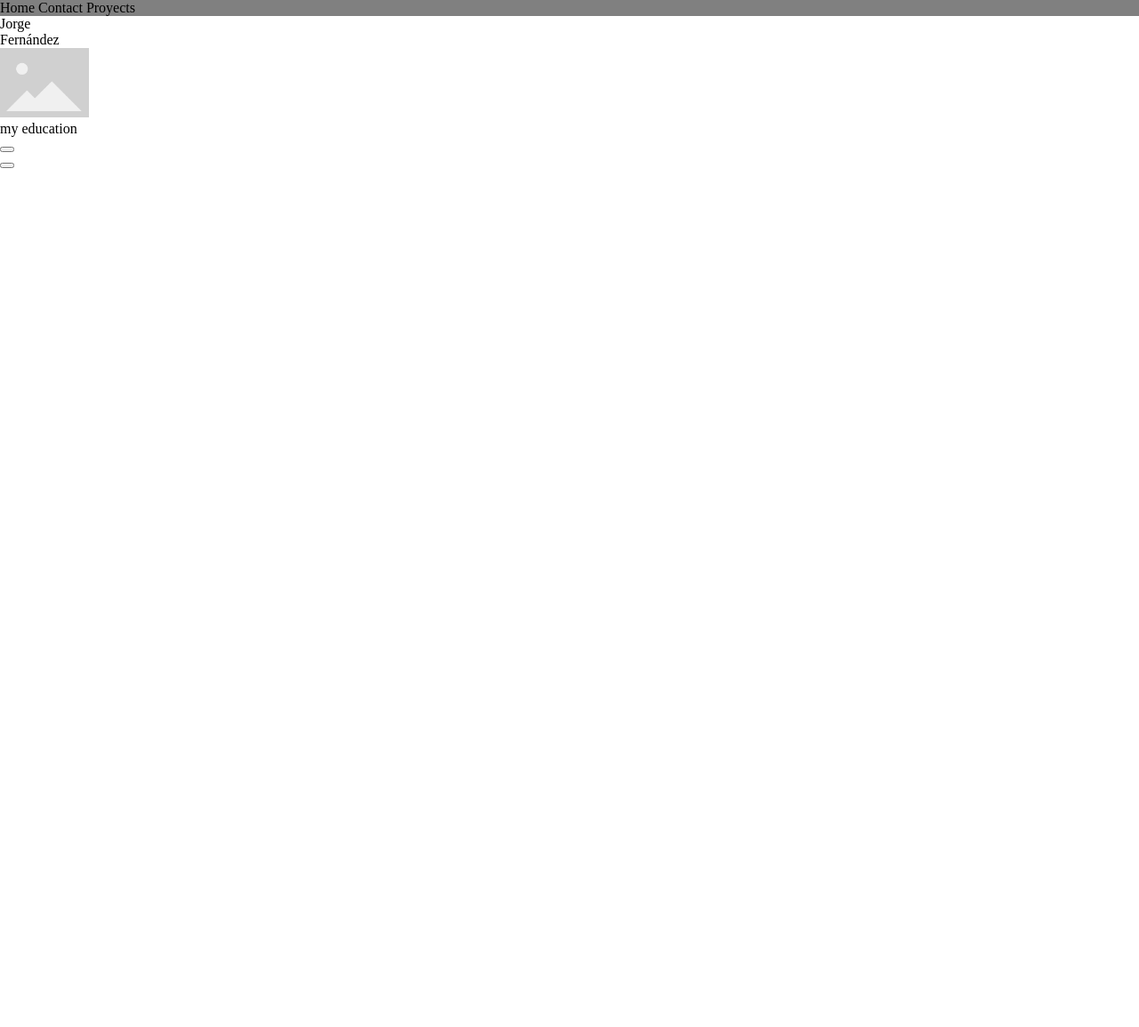
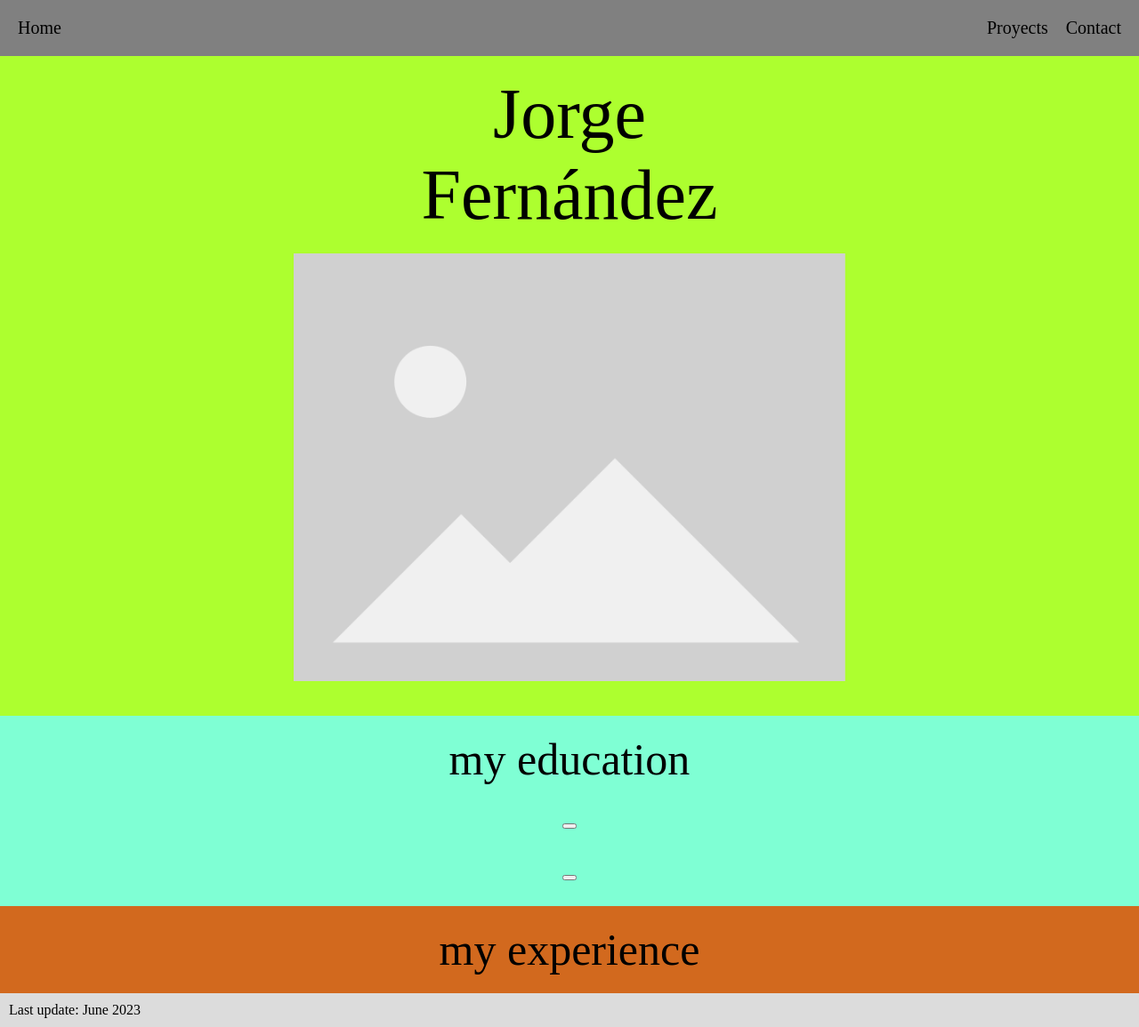
Before and after one commit to KoKeFD12/Jorge-Portfolio, a plain HTML site: page index.html in a window 1280 px wide. Shown: the whole page at 89% size. Before the commit the page ends 800 px from the top, so only its background shows below. Drawn offline with Linux system fonts and the light colour scheme.

Commit message:
(22-06-2023) Added style to the body

```diff
--- a/index.html
+++ b/index.html
@@ -10,15 +10,15 @@
 <body>
     <header>
         <ul id="navbar">
-            <li id="home">Home</li>
-            <li id="contact">Contact</li>
-            <li id="proyects">Proyects</li>
+            <li id="navbar-home">Home</li>
+            <li id="navbar-contact">Contact</li>
+            <li id="navbar-proyects">Proyects</li>
         </ul>
     </header>
     <div id="myself">
         <div id="name">Jorge</div>
         <div id="surname">Fernández</div>
-        <img src="./img/placeholder.png" alt="Jorge" width="100px">
+        <img src="./img/placeholder.png" alt="Jorge" id="myself-img">
     </div>
     <div id="education">
         <div id="education-title">my education</div>
@@ -29,6 +29,15 @@
             <button class="arrow"></button>
         </div>
     </div>
-
+    <div id="experience">
+        <div id="experience-title">my experience</div>
+        <div id="exp-container">
+            <table></table>
+        </div>
+    </div>
+    <div id="contact"></div>
+    <footer>
+        Last update: June 2023
+    </footer>
 </body>
 </html>
--- a/style.css
+++ b/style.css
@@ -3,10 +3,43 @@ body {
 }
 header {
     background-color: grey;
+    font-size: 20px;
 }
-#navbar, li{
+#navbar {
+    margin: 0px;
+    padding: 20px;
+}
+li{
     display: inline;
     list-style: none;
-    margin: 0px;
-    padding: 0px;
 }
+#navbar-contact, #navbar-proyects {
+    float: right;
+    margin-left: 20px;
+}
+#myself {
+    background-color: greenyellow;
+    text-align: center;
+    padding: 20px;
+    font-size: 80px;
+}
+#myself-img {
+    width: 50%;
+    margin-top: 20px;
+}
+#education {
+    background-color: aquamarine;
+    text-align: center;
+    padding: 20px;
+    font-size: 50px;
+}
+#experience {
+    background-color: chocolate;
+    text-align: center;
+    padding: 20px;
+    font-size: 50px;
+}
+footer {
+    background-color: gainsboro;
+    padding: 10px;
+}
```
